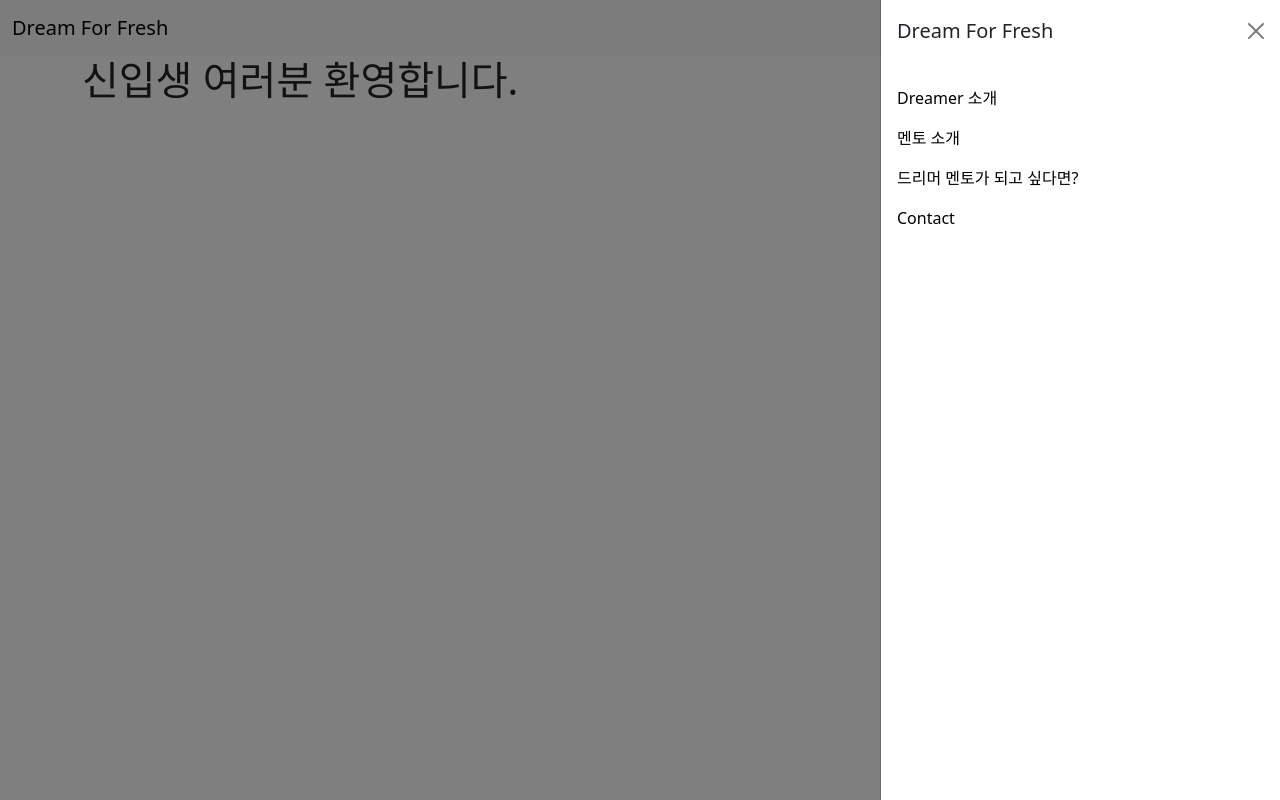
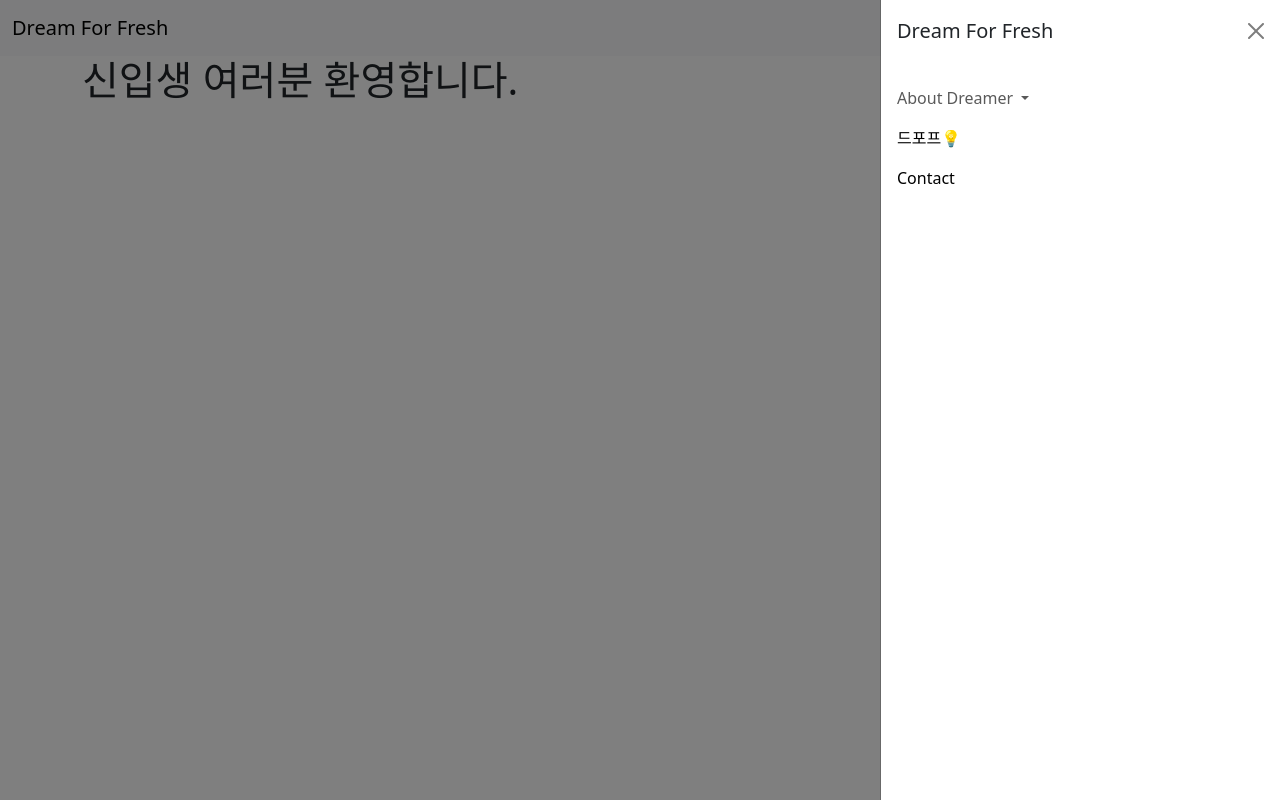
Before and after one commit to yoons02/DFF, a Django app: page / in a window 1280 px wide, after a click that opens the changed part. Run offline with Django 4.2, Linux system fonts and the light colour scheme.

Commit message:
css 생성

```diff
--- /dev/null
+++ b/DFF/static/css/style.css
@@ -0,0 +1,5 @@
+body {
+    /* background: linear-gradient(#CC4900 -20%, #ffc824 60%) fixed; */
+    background-color: white;
+    width: 100%;
+}
--- a/DFF/templates/base.html
+++ b/DFF/templates/base.html
@@ -1,4 +1,5 @@
 <!DOCTYPE html>
+{% load static %}
 <html>
 <head>
     <meta charset="UTF-8">
@@ -7,6 +8,7 @@
     <title>Document</title>
     <link href="https://cdn.jsdelivr.net/npm/bootstrap@5.3.0-alpha1/dist/css/bootstrap.min.css" rel="stylesheet" integrity="sha384-GLhlTQ8iRABdZLl6O3oVMWSktQOp6b7In1Zl3/Jr59b6EGGoI1aFkw7cmDA6j6gD" crossorigin="anonymous">
     <script src="https://cdn.jsdelivr.net/npm/bootstrap@5.3.0-alpha1/dist/js/bootstrap.bundle.min.js" integrity="sha384-w76AqPfDkMBDXo30jS1Sgez6pr3x5MlQ1ZAGC+nuZB+EYdgRZgiwxhTBTkF7CXvN" crossorigin="anonymous"></script>
+    <link rel="stylesheet" type="text/css" href="{% static 'css/style.css' %}"
 </head>
 <body>
     {% include 'shared/_navbar.html' %}
--- a/DFF/templates/shared/_navbar.html
+++ b/DFF/templates/shared/_navbar.html
@@ -11,14 +11,22 @@
         </div>
         <div class="offcanvas-body">
             <ul class="navbar-nav justify-content-end flex-grow-1 pe-3">
+                <li class="nav-item dropdown">
+                    <a class="nav-link dropdown-toggle" href="#" role="button" data-bs-toggle="dropdown" aria-expanded="false">
+                        About Dreamer
+                    </a>
+                    <ul class="dropdown-menu dropdown-menu-dark">
+                        <li><a class="dropdown-item" href="{% url 'showmain' %}">드리머 소개</a></li>
+                        <li><a class="dropdown-item" href="{% url 'showmentors' %}">드리머 멘토 소개</a></li>
+                        <li><a class="dropdown-item" href="#">활동 소개</a></li>
+                        <li><a class="dropdown-item" href="{% url 'showrecruit' %}">모집</a></li>
+                    </ul>
+                    </li>
+                <!-- <li class="nav-item">
+                    <a class="nav-link active" href="{% url 'showrecruit' %}">모집</a>
+                </li> -->
                 <li class="nav-item">
-                    <a class="nav-link active" aria-current="page" href="{% url 'showmain' %}">Dreamer 소개</a>
-                </li>
-                <li class="nav-item">
-                    <a class="nav-link active" href="{% url 'showmentors' %}">멘토 소개</a>
-                </li>
-                <li class="nav-item">
-                    <a class="nav-link active" href="{% url 'showrecruit' %}">드리머 멘토가 되고 싶다면?</a>
+                    <a class="nav-link active" href="#">드포프💡</a>
                 </li>
                 <li class="nav-item">
                     <a class="nav-link active" href="{% url 'showcontact' %}">Contact</a>
--- a/main/templates/main/mainpage.html
+++ b/main/templates/main/mainpage.html
@@ -1,4 +1,6 @@
 {% extends 'base.html' %}
+
+{% load static %}
 
 {% block content %}
 
```
